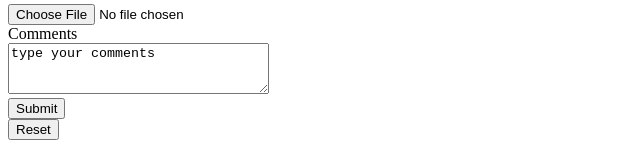
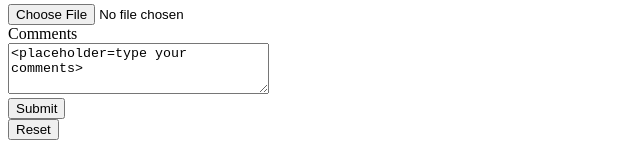
Before and after one commit to jasir7272/first, a plain HTML site: page index.html in a window 1280 px wide. Shown: the part 313-457 px from the top of the page, without its empty margins (0-640 px from the left). Drawn offline with Linux system fonts and the light colour scheme.

Commit message:
Update index.html

```diff
--- a/index.html
+++ b/index.html
@@ -34,7 +34,7 @@
         <lable>Resume</lable><br>
          <input type="file"><br>
          <lable>Comments</lable><br>
-         <textarea name="comments" id="" rows="3" cols="30">type your comments</textarea><br>
+         <textarea name="comments" id="" rows="3" cols="30"><placeholder=type your comments></textarea><br>
 
          <button>Submit</button><br>
          <button>Reset</button><br>
```
